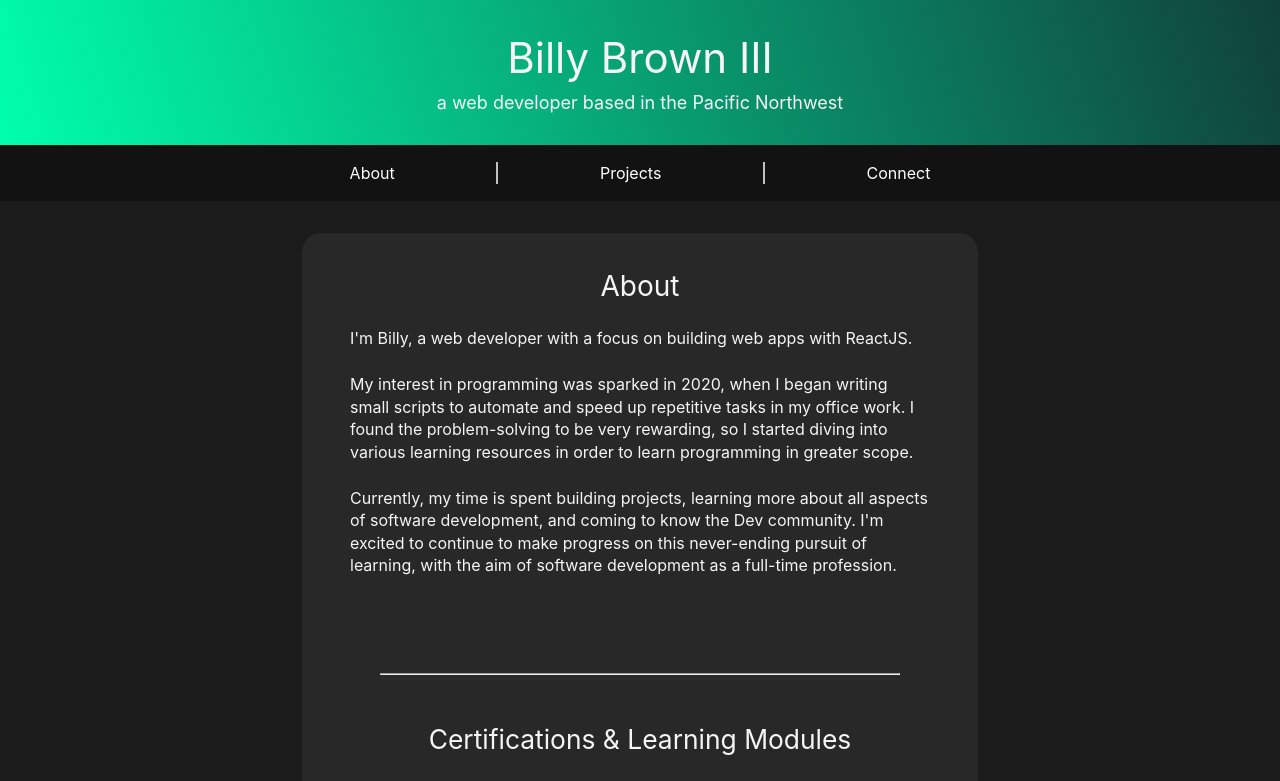
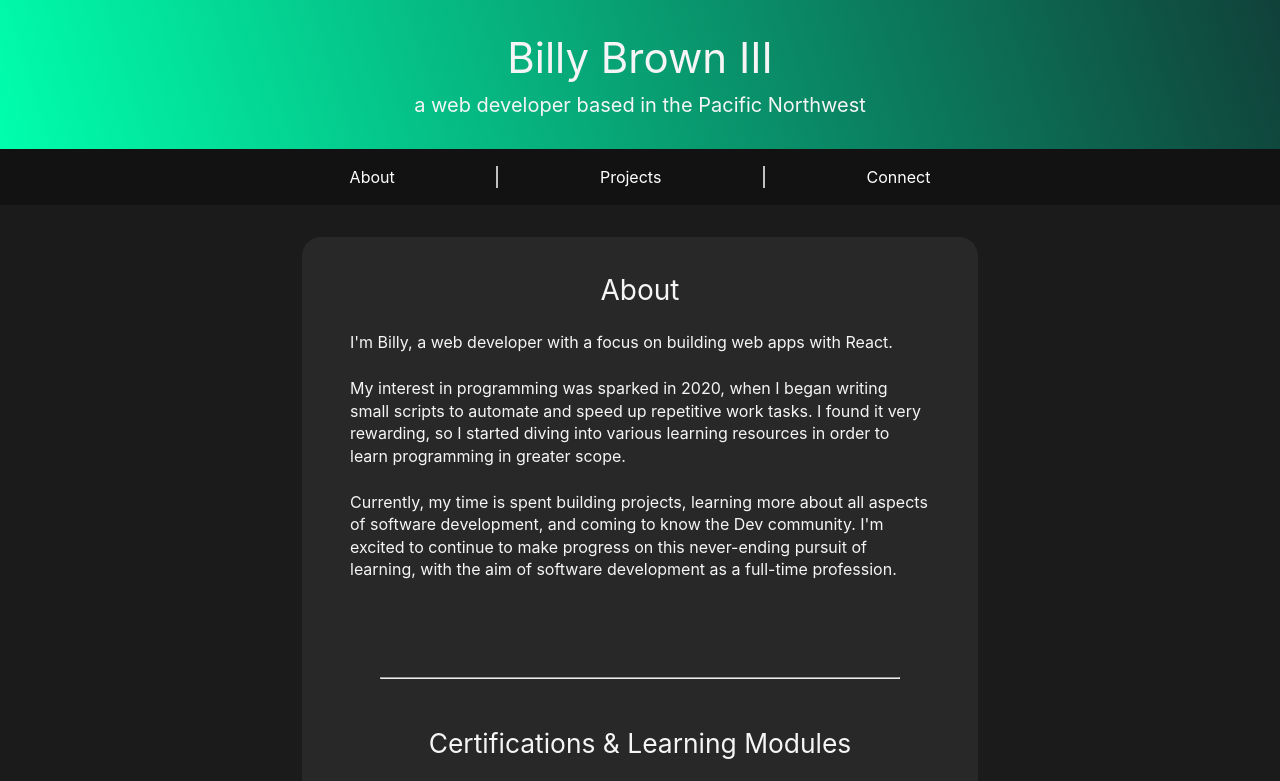
Before and after one commit to billybrown-iii/dev-portfolio, a React (Create React App) app: page / in a window 1280 px wide. Shown: the top 781 px of the page. Built offline with nearby package versions, Linux system fonts and the light colour scheme.

Commit message:
Updated about page and resume

```diff
--- a/src/Home.js
+++ b/src/Home.js
@@ -8,8 +8,8 @@ function Home(props) {
             <div className="card">
                 <div>
                     <div className="card-title" id="about-title">About</div>
-                    <div className="content">I'm Billy, a web developer with a focus on building web apps with ReactJS.</div>
-                    <div className="content">My interest in programming was sparked in 2020, when I began writing small scripts to automate and speed up repetitive tasks in my office work.  I found the problem-solving to be very rewarding, so I started diving into various learning resources in order to learn programming in greater scope.</div>
+                    <div className="content">I'm Billy, a web developer with a focus on building web apps with React.</div>
+                    <div className="content">My interest in programming was sparked in 2020, when I began writing small scripts to automate and speed up repetitive work tasks.  I found it very rewarding, so I started diving into various learning resources in order to learn programming in greater scope.</div>
                     <div className="content">Currently, my time is spent building projects, learning more about all aspects of software development, and coming to know the Dev community.  I'm excited to continue to make progress on this never-ending pursuit of learning, with the aim of software development as a full-time profession.</div>
                     <hr />
                     <div className="card-title" id="certs-title">Certifications & Learning Modules</div>
--- a/src/index.css
+++ b/src/index.css
@@ -32,7 +32,7 @@ body {
 
 .subtitle {
   margin-top: .5em;
-  font-size: 1.125em;
+  font-size: 1.25em;
 }
 
 .nav {
```
Also changed, not shown: 1 other file (tests, documents, lock files or other folders).
